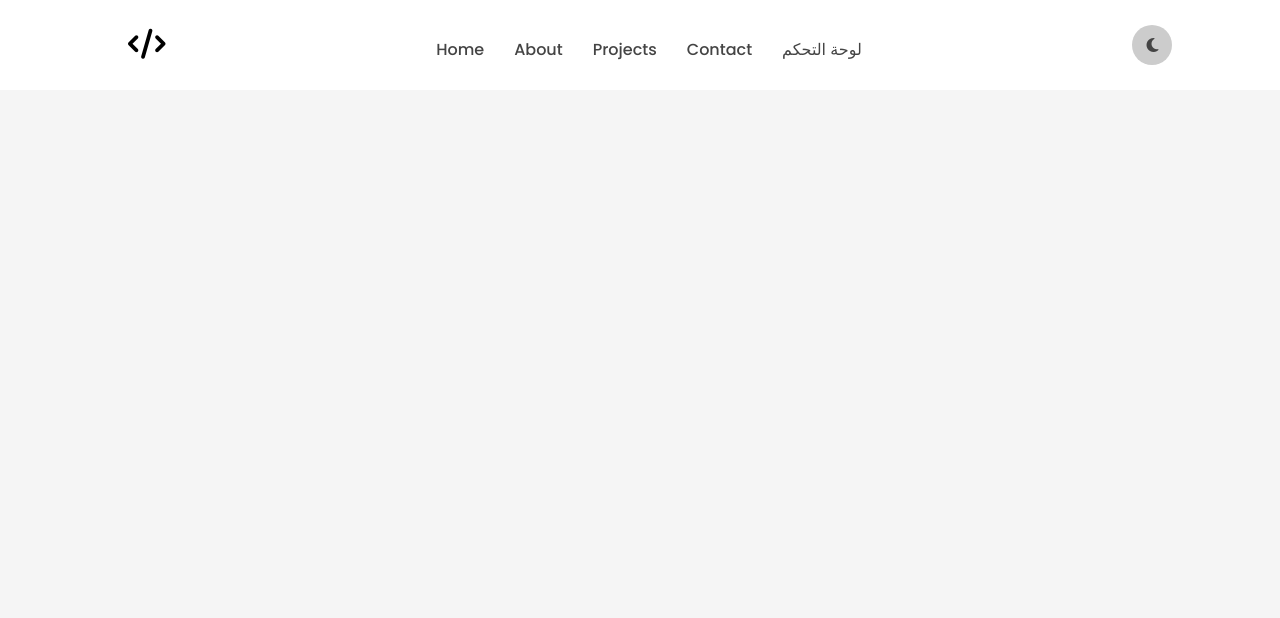
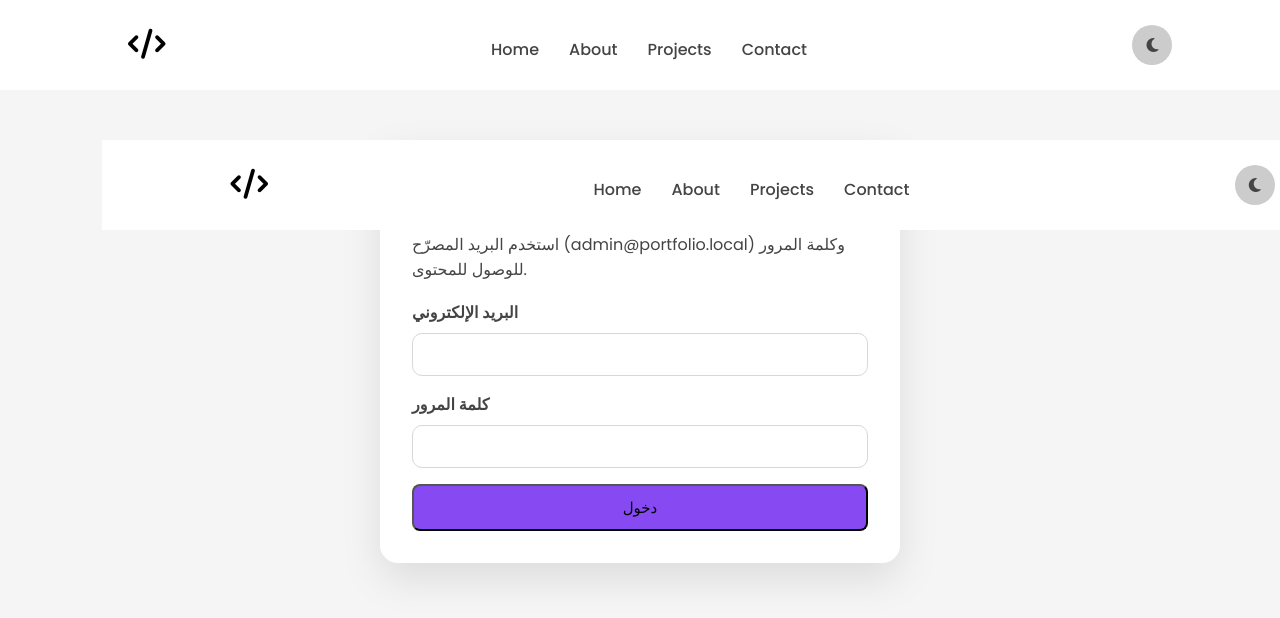
Before and after one commit to mays-alkhalil/Portfolio-React, a React (Create React App) app: page /dashboard/login in a window 1280 px wide. Shown: the top 618 px of the page. Built offline with nearby package versions, Linux system fonts and the light colour scheme; a web font is replaced by a local one.

Commit message:
Require login for dashboard access

```diff
--- a/src/App.js
+++ b/src/App.js
@@ -10,6 +10,8 @@ import CompletedProjects from "./components/CompletedProjects";
 import Experience from "./components/Experience";
 import Reviews from "./components/Reviews";
 import Dashboard from "./components/Dashboard";
+import DashboardGate from "./components/DashboardGate";
+import DashboardLogin from "./components/DashboardLogin";
 import "./components/styles/style.css";
 import ScrollReveal from "scrollreveal";
 
@@ -79,7 +81,15 @@ function App() {
         <Route path="/CompletedProjects" element={<CompletedProjects />} />
         <Route path="/Experience" element={<Experience />} />
         <Route path="/Reviews" element={<Reviews />} />
-        <Route path="/dashboard" element={<Dashboard />} />
+        <Route path="/dashboard/login" element={<DashboardLogin />} />
+        <Route
+          path="/dashboard"
+          element={
+            <DashboardGate>
+              <Dashboard />
+            </DashboardGate>
+          }
+        />
       </Routes>
     </Router>
   );
--- a/src/components/Dashboard.js
+++ b/src/components/Dashboard.js
@@ -1,9 +1,12 @@
 import React from "react";
+import { useNavigate } from "react-router-dom";
 import Navbar from "./Navbar";
 import { useContent } from "../content/ContentContext";
+import { logout } from "../content/auth";
 import "./styles/Dashboard.css";
 
 const Dashboard = () => {
+  const navigate = useNavigate();
   const { content, updateContent, resetContent } = useContent();
 
   const updateArrayItem = (path, index, field, value) => {
@@ -43,9 +46,20 @@ const Dashboard = () => {
             عدّل كل أقسام الموقع مباشرة واحفظ البيانات في المتصفح بدون تعقيد.
           </p>
         </div>
-        <button className="btn dashboard-reset" onClick={resetContent}>
-          استعادة الإعدادات الافتراضية
-        </button>
+        <div className="dashboard-actions">
+          <button className="btn dashboard-reset" onClick={resetContent}>
+            استعادة الإعدادات الافتراضية
+          </button>
+          <button
+            className="btn btn-light"
+            onClick={() => {
+              logout();
+              navigate("/dashboard/login");
+            }}
+          >
+            تسجيل الخروج
+          </button>
+        </div>
       </section>
 
       <section className="dashboard-section">
--- /dev/null
+++ b/src/components/DashboardGate.js
@@ -0,0 +1,13 @@
+import React from "react";
+import { Navigate, useLocation } from "react-router-dom";
+import { isAuthenticated } from "../content/auth";
+
+const DashboardGate = ({ children }) => {
+  const location = useLocation();
+  if (!isAuthenticated()) {
+    return <Navigate to="/dashboard/login" state={{ from: location }} replace />;
+  }
+  return children;
+};
+
+export default DashboardGate;
--- /dev/null
+++ b/src/components/DashboardLogin.js
@@ -0,0 +1,62 @@
+import React, { useState } from "react";
+import { useNavigate } from "react-router-dom";
+import Navbar from "./Navbar";
+import { authInfo, login } from "../content/auth";
+import "./styles/DashboardLogin.css";
+
+const DashboardLogin = () => {
+  const navigate = useNavigate();
+  const [email, setEmail] = useState("");
+  const [password, setPassword] = useState("");
+  const [error, setError] = useState("");
+
+  const handleSubmit = (event) => {
+    event.preventDefault();
+    const success = login(email.trim(), password);
+    if (success) {
+      setError("");
+      navigate("/dashboard");
+      return;
+    }
+    setError("بيانات الدخول غير صحيحة. حاول مرة أخرى.");
+  };
+
+  return (
+    <div className="dashboard-login-page">
+      <Navbar />
+      <section className="dashboard-login-card">
+        <h1>تسجيل الدخول للوحة التحكم</h1>
+        <p>
+          استخدم البريد المصرّح ({authInfo.email}) وكلمة المرور للوصول
+          للمحتوى.
+        </p>
+        <form onSubmit={handleSubmit} className="dashboard-login-form">
+          <label>
+            البريد الإلكتروني
+            <input
+              type="email"
+              value={email}
+              onChange={(event) => setEmail(event.target.value)}
+              required
+            />
+          </label>
+          <label>
+            كلمة المرور
+            <input
+              type="password"
+              value={password}
+              onChange={(event) => setPassword(event.target.value)}
+              required
+            />
+          </label>
+          {error && <p className="dashboard-login-error">{error}</p>}
+          <button type="submit" className="btn">
+            دخول
+          </button>
+        </form>
+      </section>
+    </div>
+  );
+};
+
+export default DashboardLogin;
--- a/src/components/Navbar.js
+++ b/src/components/Navbar.js
@@ -72,12 +72,6 @@ const Navbar = ({ activeLink }) => {
             </a>
             <div className="circle"></div>
           </li>
-          <li className="nav_list">
-            <Link to="/dashboard" className="nav-link">
-              لوحة التحكم
-            </Link>
-            <div className="circle"></div>
-          </li>
         </ul>
       </div>
 
--- a/src/components/styles/Dashboard.css
+++ b/src/components/styles/Dashboard.css
@@ -22,6 +22,12 @@
 
 .dashboard-reset {
   align-self: flex-start;
+}
+
+.dashboard-actions {
+  display: flex;
+  flex-wrap: wrap;
+  gap: 12px;
 }
 
 .dashboard-section {
--- /dev/null
+++ b/src/components/styles/DashboardLogin.css
@@ -0,0 +1,50 @@
+.dashboard-login-page {
+  padding: 140px 8% 80px;
+  background: var(--body-color, #f6f6f6);
+  color: var(--text-color, #1f1f1f);
+  min-height: 100vh;
+}
+
+.dashboard-login-card {
+  max-width: 520px;
+  margin: 0 auto;
+  padding: 32px;
+  background: #ffffff;
+  border-radius: 18px;
+  box-shadow: 0 16px 40px rgba(0, 0, 0, 0.1);
+  display: flex;
+  flex-direction: column;
+  gap: 18px;
+}
+
+.dashboard-login-card h1 {
+  margin: 0;
+  font-size: 28px;
+}
+
+.dashboard-login-form {
+  display: flex;
+  flex-direction: column;
+  gap: 16px;
+}
+
+.dashboard-login-form label {
+  display: flex;
+  flex-direction: column;
+  gap: 8px;
+  font-weight: 600;
+}
+
+.dashboard-login-form input {
+  padding: 10px 12px;
+  border-radius: 10px;
+  border: 1px solid #d8d8d8;
+  font-size: 14px;
+  font-family: inherit;
+}
+
+.dashboard-login-error {
+  margin: 0;
+  color: #d64545;
+  font-weight: 600;
+}
--- /dev/null
+++ b/src/content/auth.js
@@ -0,0 +1,32 @@
+const AUTH_STORAGE_KEY = "dashboardAuth";
+const AUTH_EMAIL = "admin@portfolio.local";
+const AUTH_PASSWORD = "Portfolio@2024";
+
+export const login = (email, password) => {
+  const isValid = email === AUTH_EMAIL && password === AUTH_PASSWORD;
+  if (typeof window !== "undefined") {
+    if (isValid) {
+      window.localStorage.setItem(AUTH_STORAGE_KEY, "true");
+    } else {
+      window.localStorage.removeItem(AUTH_STORAGE_KEY);
+    }
+  }
+  return isValid;
+};
+
+export const logout = () => {
+  if (typeof window !== "undefined") {
+    window.localStorage.removeItem(AUTH_STORAGE_KEY);
+  }
+};
+
+export const isAuthenticated = () => {
+  if (typeof window === "undefined") {
+    return false;
+  }
+  return window.localStorage.getItem(AUTH_STORAGE_KEY) === "true";
+};
+
+export const authInfo = {
+  email: AUTH_EMAIL,
+};
```
